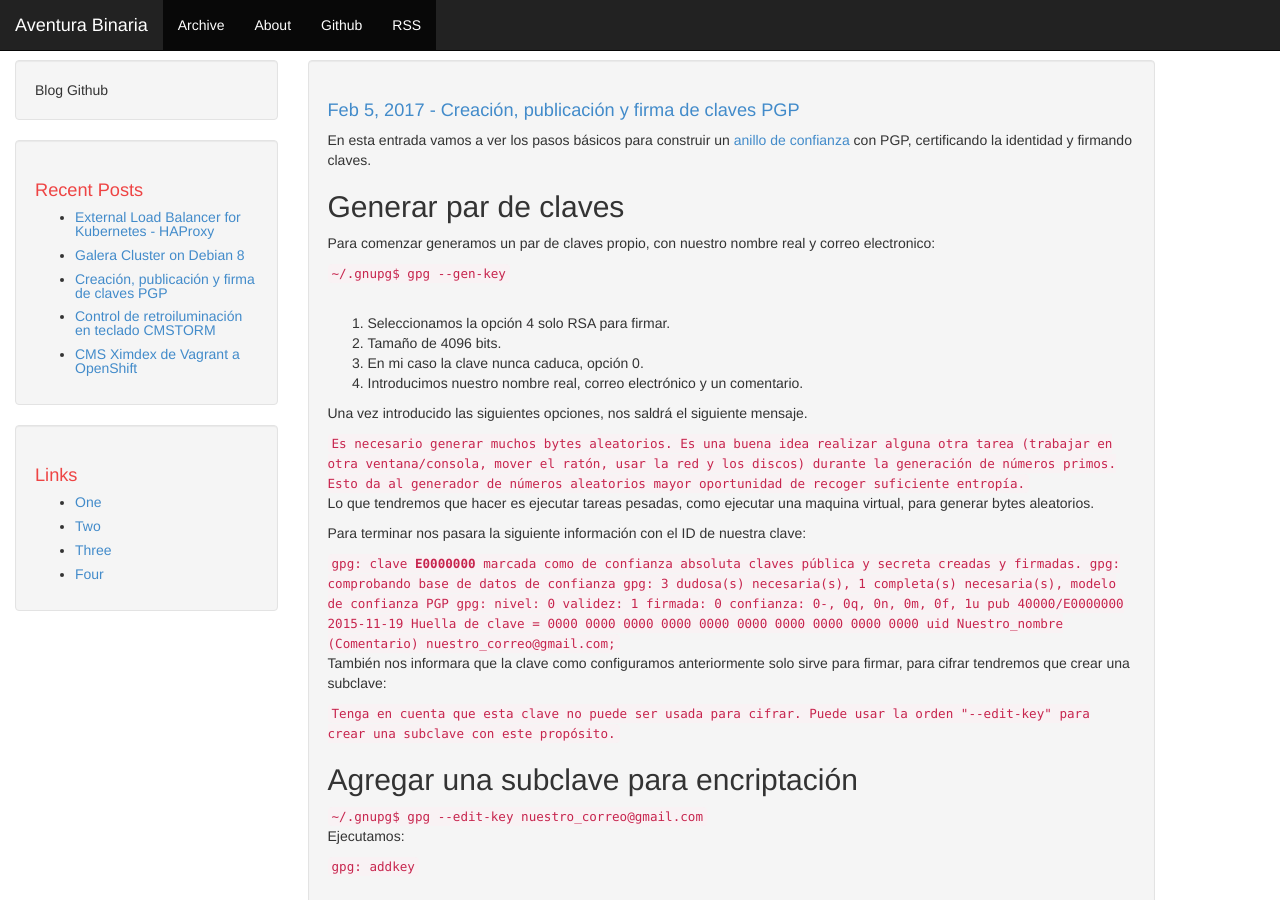
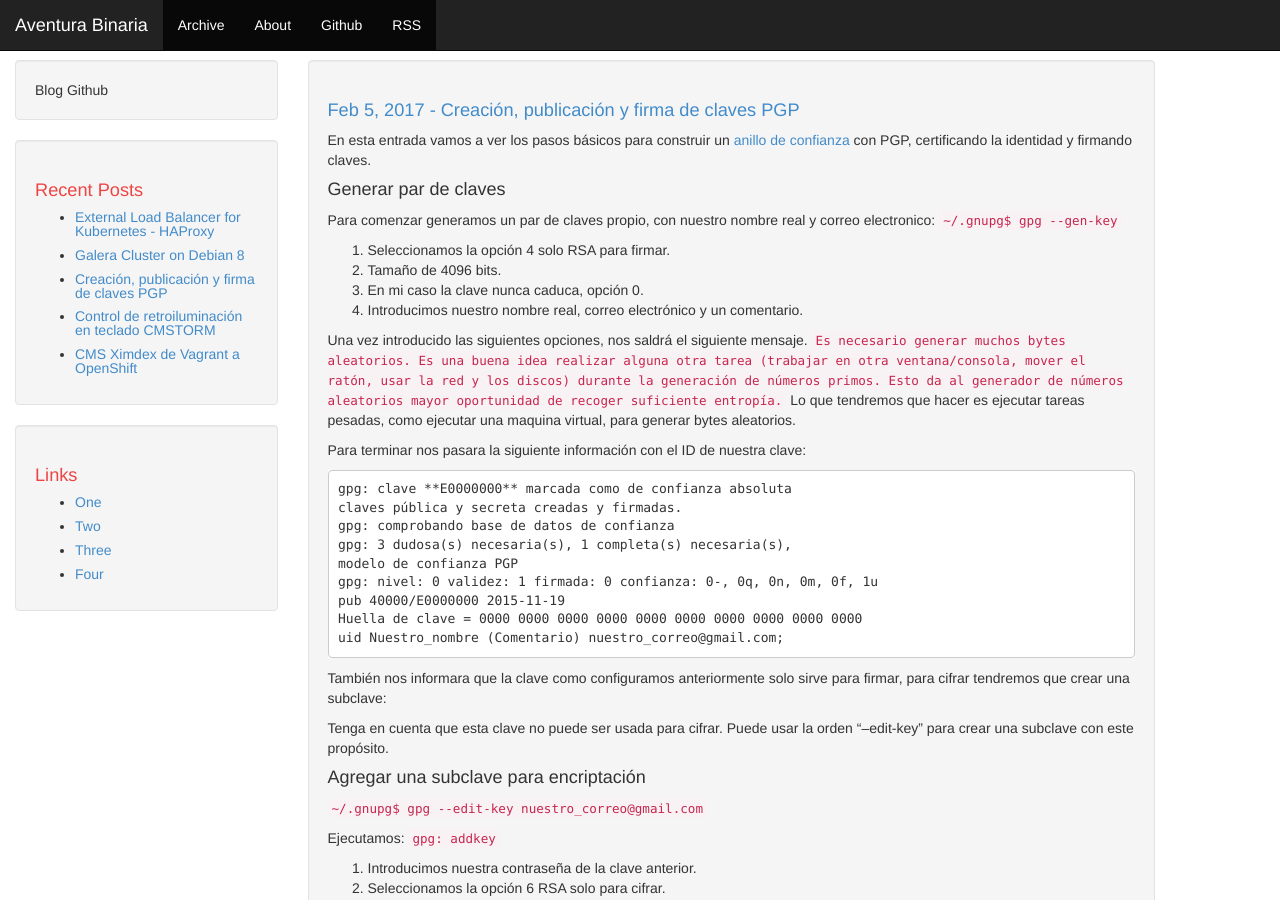
Before and after one commit to Tedezed/aventurabinaria.es, a Jekyll site: the page built from _posts/2017-02-05-Creación-publicacion-y-firma-de-claves-PGP.md, in a window 1280 px wide and 900 px high. Built offline with Jekyll 4.4.1, drawn with Linux system fonts in a browser that asks for light colours.

Commit message:
code in post pgp

````diff
--- a/_posts/2017-02-05-Creación-publicacion-y-firma-de-claves-PGP.md
+++ b/_posts/2017-02-05-Creación-publicacion-y-firma-de-claves-PGP.md
@@ -7,10 +7,10 @@ comments: true
 
 En esta entrada vamos a ver los pasos básicos para construir un <a href="https://es.wikipedia.org/wiki/Anillo_de_confianza">anillo de confianza</a> con PGP, certificando la identidad y firmando claves.
 
-## Generar par de claves
+#### Generar par de claves
 
 Para comenzar generamos un par de claves propio, con nuestro nombre real y correo electronico:
-<div class="shellhack"><code>~/.gnupg$ gpg --gen-key</code></div>
+`~/.gnupg$ gpg --gen-key`
 &nbsp;
 <ol>
 	<li>Seleccionamos la opción 4 solo RSA para firmar.</li>
@@ -19,15 +19,16 @@ Para comenzar generamos un par de claves propio, con nuestro nombre real y corre
 	<li>Introducimos nuestro nombre real, correo electrónico y un comentario.</li>
 </ol>
 Una vez introducido las siguientes opciones, nos saldrá el siguiente mensaje.
-<div class="shellhack"><code>Es necesario generar muchos bytes aleatorios. Es una buena idea realizar
+`Es necesario generar muchos bytes aleatorios. Es una buena idea realizar
 alguna otra tarea (trabajar en otra ventana/consola, mover el ratón, usar
 la red y los discos) durante la generación de números primos. Esto da al
 generador de números aleatorios mayor oportunidad de recoger suficiente
-entropía.</code></div>
+entropía.`
 Lo que tendremos que hacer es ejecutar tareas pesadas, como ejecutar una maquina virtual, para generar bytes aleatorios.
 
 Para terminar nos pasara la siguiente información con el ID de nuestra clave:
-<div class="shellhack"><code>gpg: clave <strong>E0000000</strong> marcada como de confianza absoluta
+```
+gpg: clave **E0000000** marcada como de confianza absoluta
 claves pública y secreta creadas y firmadas.
 gpg: comprobando base de datos de confianza
 gpg: 3 dudosa(s) necesaria(s), 1 completa(s) necesaria(s),
@@ -35,17 +36,20 @@ modelo de confianza PGP
 gpg: nivel: 0 validez: 1 firmada: 0 confianza: 0-, 0q, 0n, 0m, 0f, 1u
 pub 40000/E0000000 2015-11-19
 Huella de clave = 0000 0000 0000 0000 0000 0000 0000 0000 0000 0000
-uid Nuestro_nombre (Comentario) nuestro_correo@gmail.com;</code></div>
+uid Nuestro_nombre (Comentario) nuestro_correo@gmail.com;
+```
 También nos informara que la clave como configuramos anteriormente solo sirve para firmar, para cifrar tendremos que crear una subclave:
-<div class="shellhack"><code>Tenga en cuenta que esta clave no puede ser usada para cifrar. Puede usar
-la orden "--edit-key" para crear una subclave con este propósito.</code></div>
+
+Tenga en cuenta que esta clave no puede ser usada para cifrar. Puede usar
+la orden "--edit-key" para crear una subclave con este propósito.
 
 
-## Agregar una subclave para encriptación
+#### Agregar una subclave para encriptación
 
-<div class="shellhack"><code>~/.gnupg$ gpg --edit-key nuestro_correo@gmail.com</code></div>
+`~/.gnupg$ gpg --edit-key nuestro_correo@gmail.com`
+
 Ejecutamos:
-<div class="shellhack"><code>gpg: addkey</code></div>
+`gpg: addkey`
 &nbsp;
 <ol>
 	<li>Introducimos nuestra contraseña de la clave anterior.</li>
@@ -55,51 +59,52 @@ Ejecutamos:
 	<li>De nuevo tendremos que generar bytes aleatorios con la actividad de nuestra maquina.</li>
 </ol>
 Guardamos y salimos:
-<div class="shellhack"><code>gpg: save</code></div>
+`gpg: save`
 &nbsp;
 
-<strong>Para ver nuestra clave:</strong>
-<div class="shellhack"><code>~/.gnupg$ gpg -k</code></div>
+**Para ver nuestra clave:**
+`~/.gnupg$ gpg -k`
 
 
-## Exportar e importar clave sin firmar
+#### Exportar e importar clave sin firmar
 
 Exportar clave a archivo:
-<div class="shellhack"><code>gpg --output TclavePublica.gpg --export E0000000</code></div>
+`gpg --output TclavePublica.gpg --export E0000000`
 &nbsp;
 
 Exportar clave a http://pgp.mit.edu/
-<div class="shellhack"><code>gpg --send-keys --keyserver pgp.mit.edu E0000000</code></div>
+`gpg --send-keys --keyserver pgp.mit.edu E0000000`
 &nbsp;
 
 Importar clave de archivo:
-<div class="shellhack"><code>gpg --import clavePublica.gpg</code></div>
+`gpg --import clavePublica.gpg`
 &nbsp;
 
 Importar clave de http://pgp.mit.edu/
-<div class="shellhack"><code>gpg --keyserver pgp.mit.edu --recv-keys A0000000F</code></div>
+`gpg --keyserver pgp.mit.edu --recv-keys A0000000F`
 
 
-## Firma de claves PGP e importación
+#### Firma de claves PGP e importación
 
 Después podemos firmar las claves de otras personas para ampliar nuestra zona de confianza, también ellos firmaran la nuestra. En primer lugar hacemos acto de notario y confirmamos la identidad de las personas con su clave y correo.
 
 Una vez echo esto firmamos su clave subida al servidor:
-<div class="shellhack"><code>~/.gnupg$ gpg --edit-key A0000000F</code></div>
+`~/.gnupg$ gpg --edit-key A0000000F`
+
 Firmamos con:
-<div class="shellhack"><code>gpg: sign</code></div>
+`gpg: sign`
 &nbsp;
 
 Introducimos nuestra contraseña para firmar la clave ajena.
 
 Guardamos y salimos:
-<div class="shellhack"><code>gpg: save</code></div>
+`gpg: save`
 &nbsp;
 
 Enviamos clave firmada al servidor pgp.mit.edu con:
-<div class="shellhack"><code>gpg --keyserver pgp.mit.edu --send-keys A0000000F</code></div>
+`gpg --keyserver pgp.mit.edu --send-keys A0000000F`
 
 Eliminar clave privada:
-<div class="shellhack"><code>gpg --keyserver pgp.mit.edu --delete-secret-key E0000000</code></div>
+`gpg --keyserver pgp.mit.edu --delete-secret-key E0000000`
 Eliminar clave publica:
-<div class="shellhack"><code>gpg --keyserver pgp.mit.edu --delete-keys E0000000</code></div>
+`gpg --keyserver pgp.mit.edu --delete-keys E0000000`
````
Also changed, not shown: _posts/2017-06-10-External-Load-Balancer-for-Kubernetes-HAProxy.md (+5 -7 lines).
